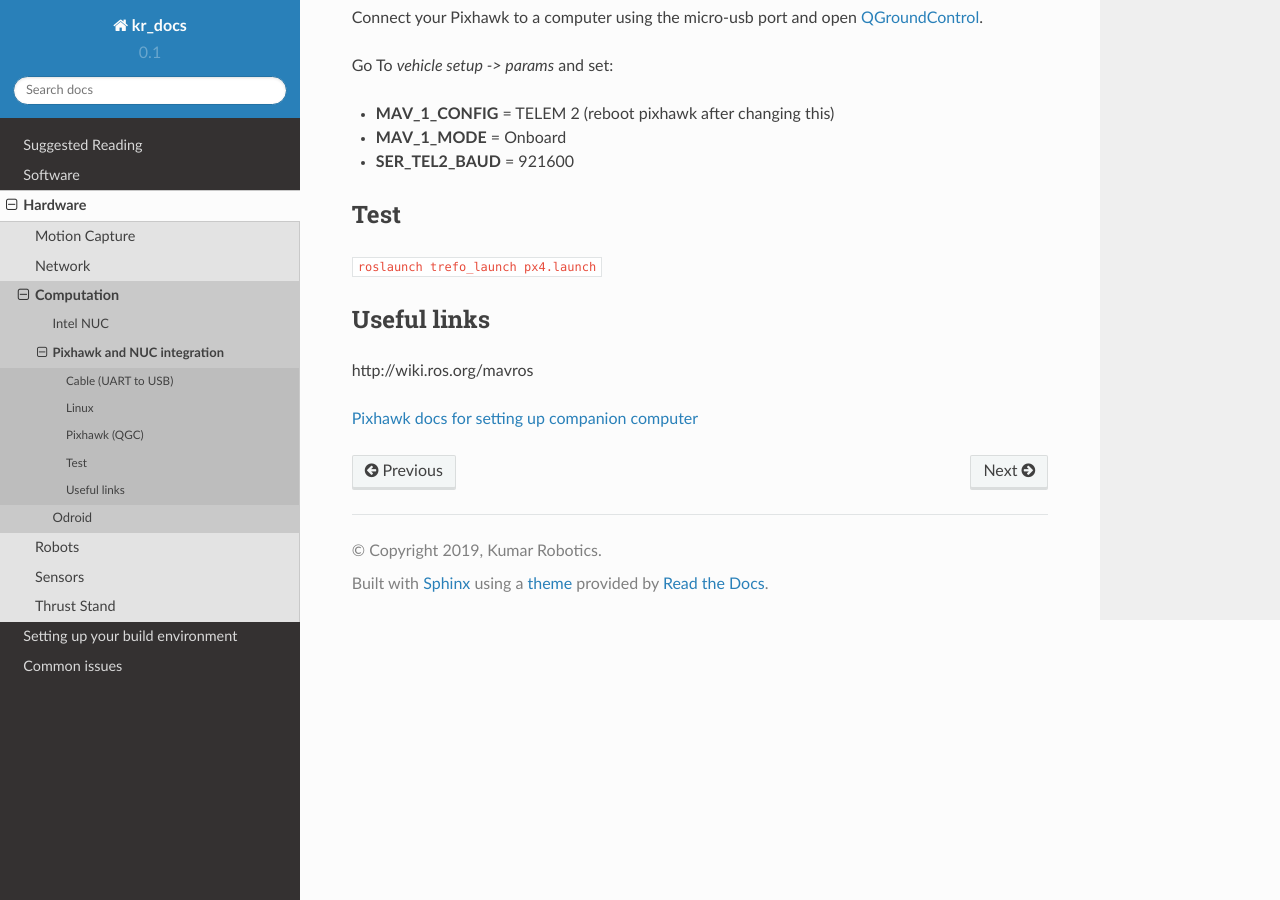
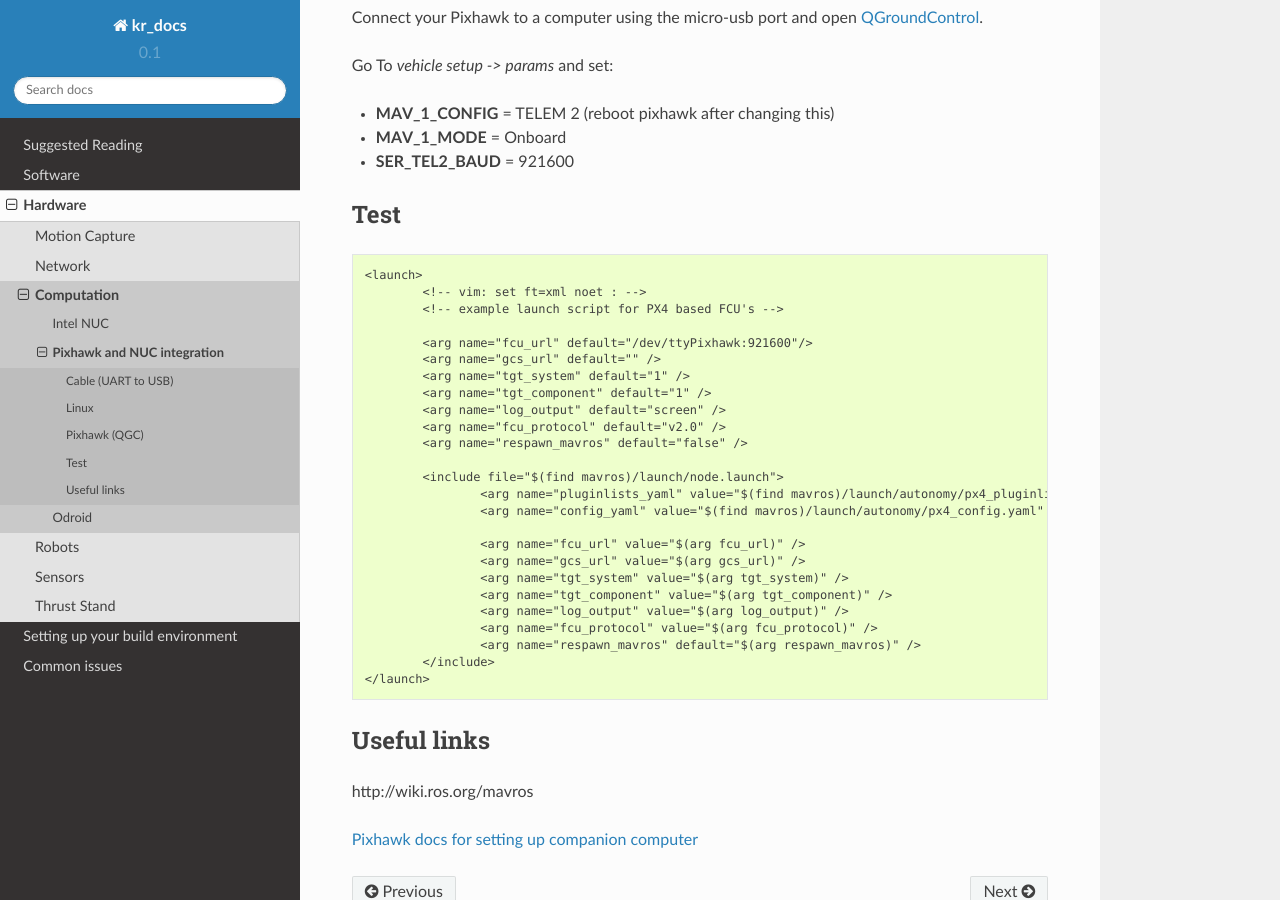
Before and after one commit to KumarRobotics/kr_docs, a Sphinx documentation site: the page built from docs/source/references/hardware/computation/pixhawk.md, in a window 1280 px wide and 900 px high, scrolled down 1312 px. Built offline with Sphinx 7.4.7 and the Read the Docs theme 2.0.0, drawn with Linux system fonts in a browser that asks for light colours; pages that are not in the unit, such as notebooks, are missing from menus.

Commit message:
example launch file for pixhawk

````diff
--- a/docs/source/references/hardware/computation/pixhawk.md
+++ b/docs/source/references/hardware/computation/pixhawk.md
@@ -51,7 +51,33 @@ Go To *vehicle setup -> params* and set:
 
 ### Test
 
-`roslaunch trefo_launch px4.launch`
+```
+<launch>
+	<!-- vim: set ft=xml noet : -->
+	<!-- example launch script for PX4 based FCU's -->
+
+	<arg name="fcu_url" default="/dev/ttyPixhawk:921600"/>
+	<arg name="gcs_url" default="" />
+	<arg name="tgt_system" default="1" />
+	<arg name="tgt_component" default="1" />
+	<arg name="log_output" default="screen" />
+	<arg name="fcu_protocol" default="v2.0" />
+	<arg name="respawn_mavros" default="false" />
+
+	<include file="$(find mavros)/launch/node.launch">
+		<arg name="pluginlists_yaml" value="$(find mavros)/launch/autonomy/px4_pluginlists.yaml" />
+		<arg name="config_yaml" value="$(find mavros)/launch/autonomy/px4_config.yaml" />
+
+		<arg name="fcu_url" value="$(arg fcu_url)" />
+		<arg name="gcs_url" value="$(arg gcs_url)" />
+		<arg name="tgt_system" value="$(arg tgt_system)" />
+		<arg name="tgt_component" value="$(arg tgt_component)" />
+		<arg name="log_output" value="$(arg log_output)" />
+		<arg name="fcu_protocol" value="$(arg fcu_protocol)" />
+		<arg name="respawn_mavros" default="$(arg respawn_mavros)" />
+	</include>
+</launch>
+```
 
 ### Useful links
 
````
